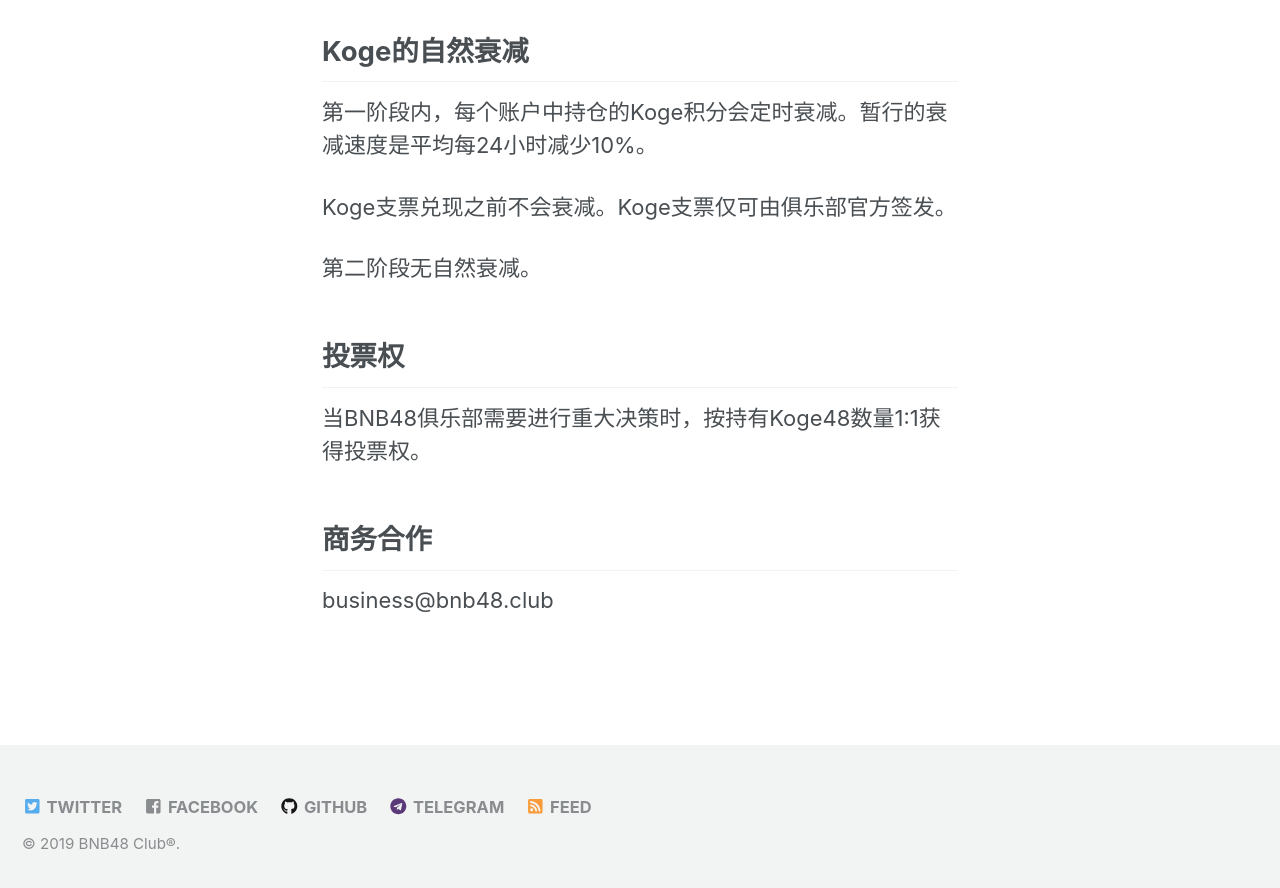
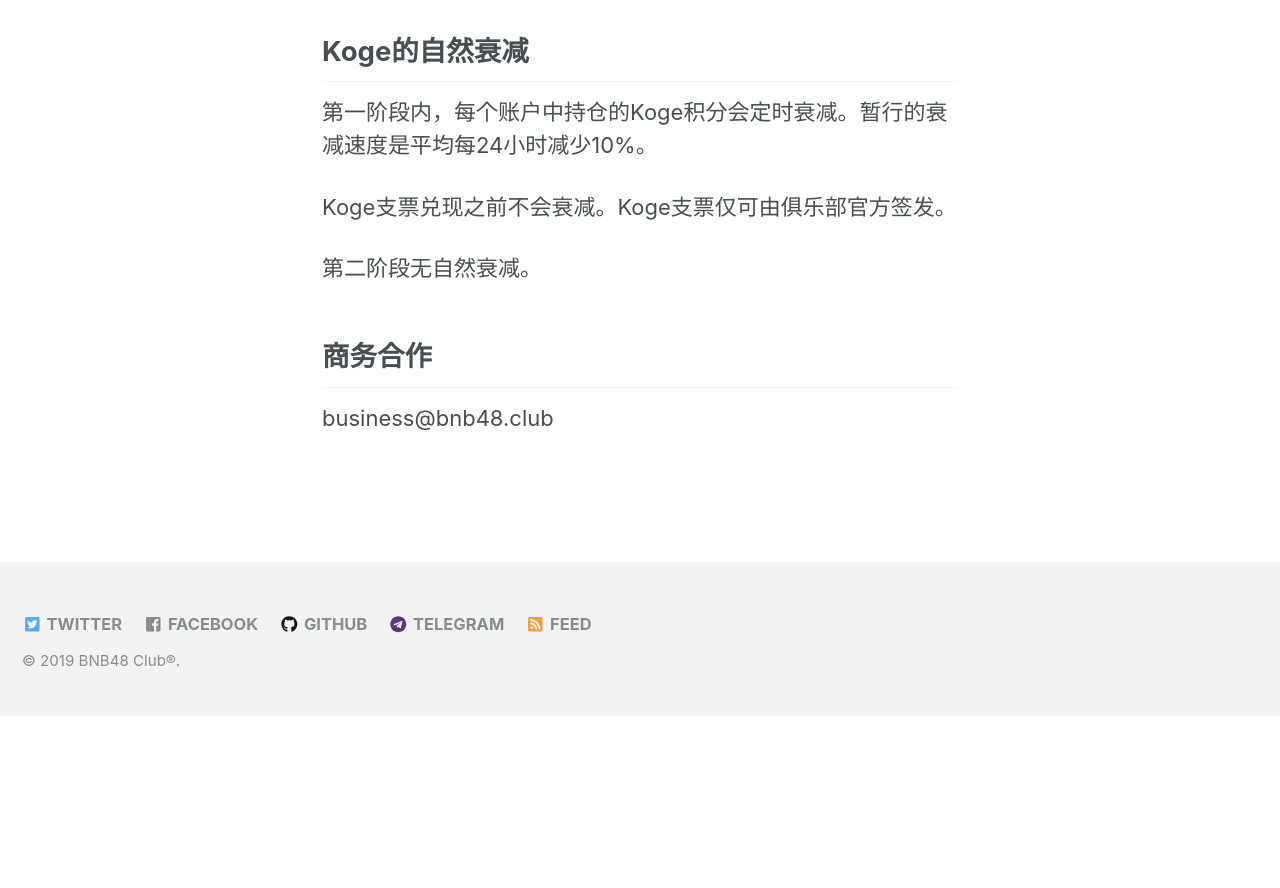
Before and after one commit to 48Club/BNB48Club.github.io, a Jekyll site: the page built from _pages/koge48.md, in a window 1280 px wide and 900 px high, scrolled down 3583 px. Shown: the top 888 px of the window. Built offline with Jekyll 4.4.1, drawn with Linux system fonts in a browser that asks for light colours; nearby versions of some CDN libraries; after the commit the page ends 4300 px from its top, so only the background shows below that.

Commit message:
移除关于投票权的说明

```diff
--- a/_pages/koge48.md
+++ b/_pages/koge48.md
@@ -77,8 +77,5 @@
 
 第二阶段无自然衰减。
 
-## 投票权
-当BNB48俱乐部需要进行重大决策时，按持有Koge48数量1:1获得投票权。
-
 ## 商务合作
 business@bnb48.club
```
